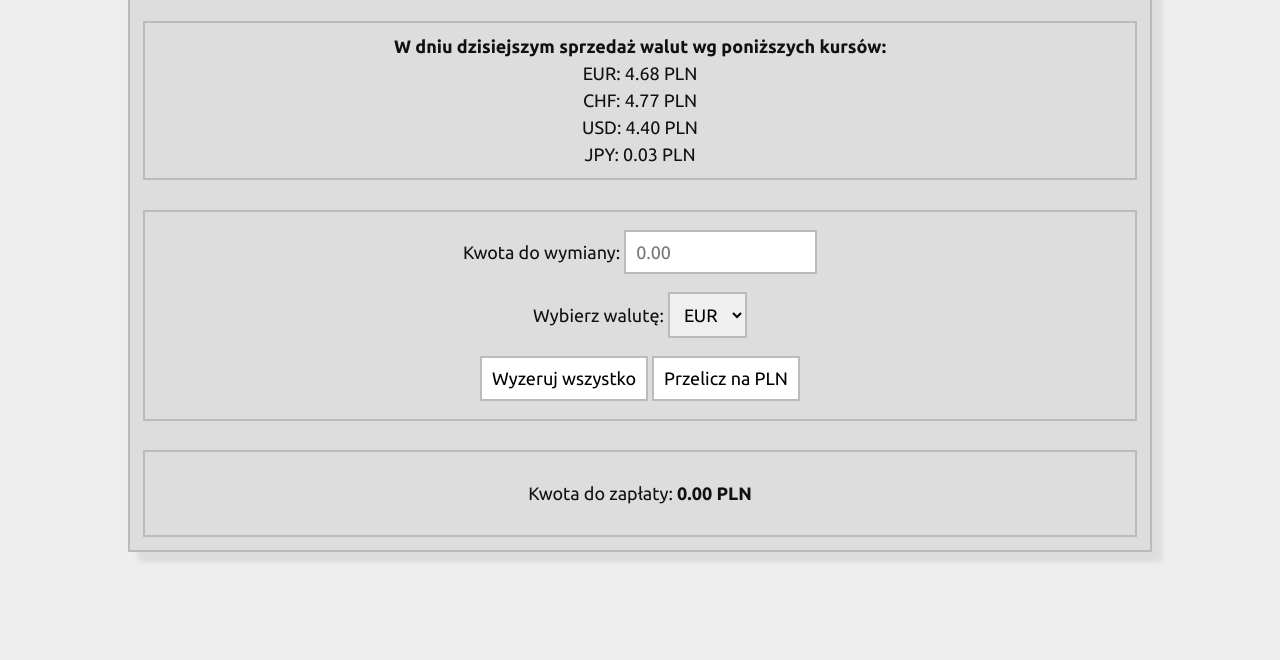
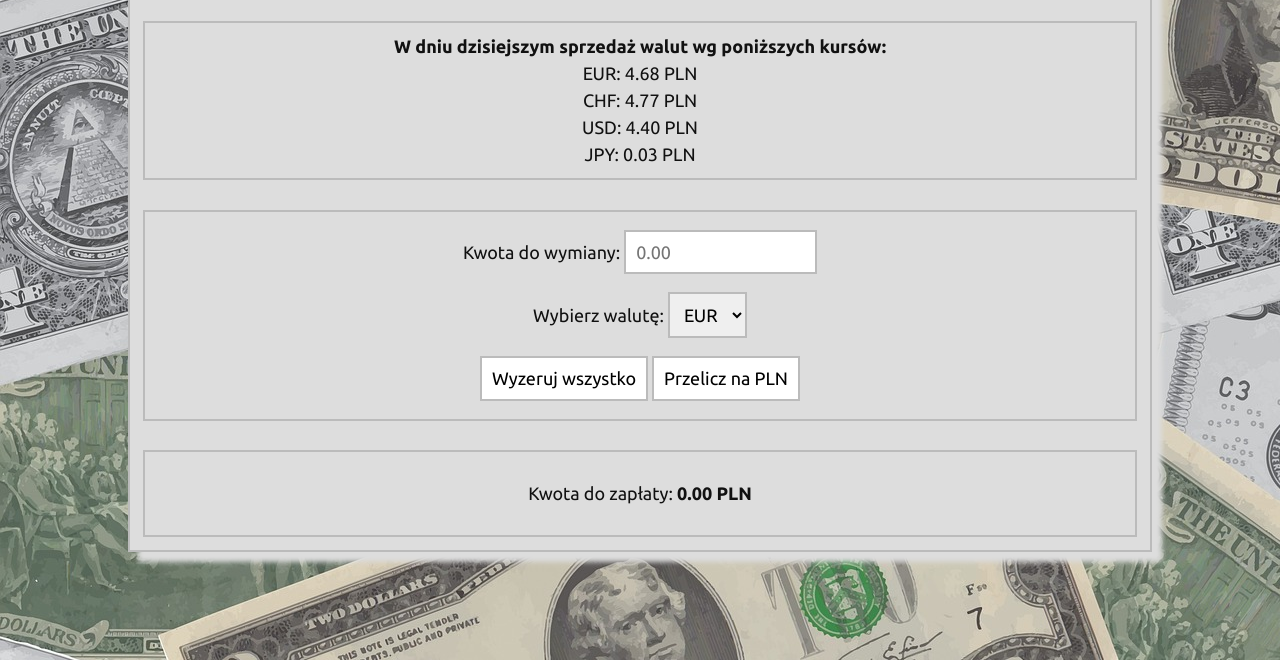
Before and after one commit to piotr-rulewicz/currency-converter, a plain HTML site: page index.html in a window 1280 px wide. Shown: the part 140-800 px from the top of the page. Drawn offline with nearby package versions, Linux system fonts and the light colour scheme.

Commit message:
Background image added

```diff
--- a/css/body.css
+++ b/css/body.css
@@ -1,5 +1,6 @@
 .body {
   background-color: #eee;
+  background-image: url("../img/currency_converter_background-2151438_1920.jpg");
   color: #111;
   font-family: "Ubuntu", "Arial", "Helvetica", sans-serif;
   font-size: 18px;
```
Also changed, not shown: img/currency_converter_background-2151438_1920.jpg (added).
